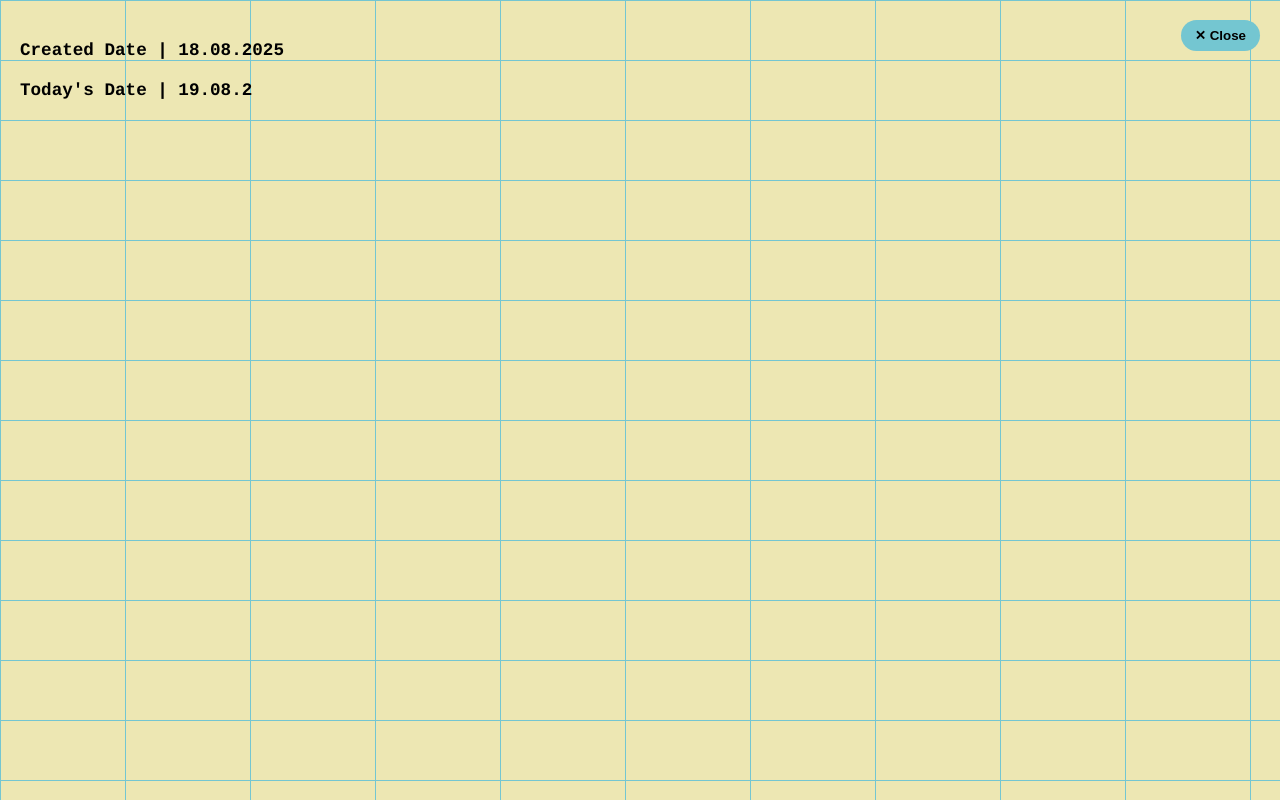
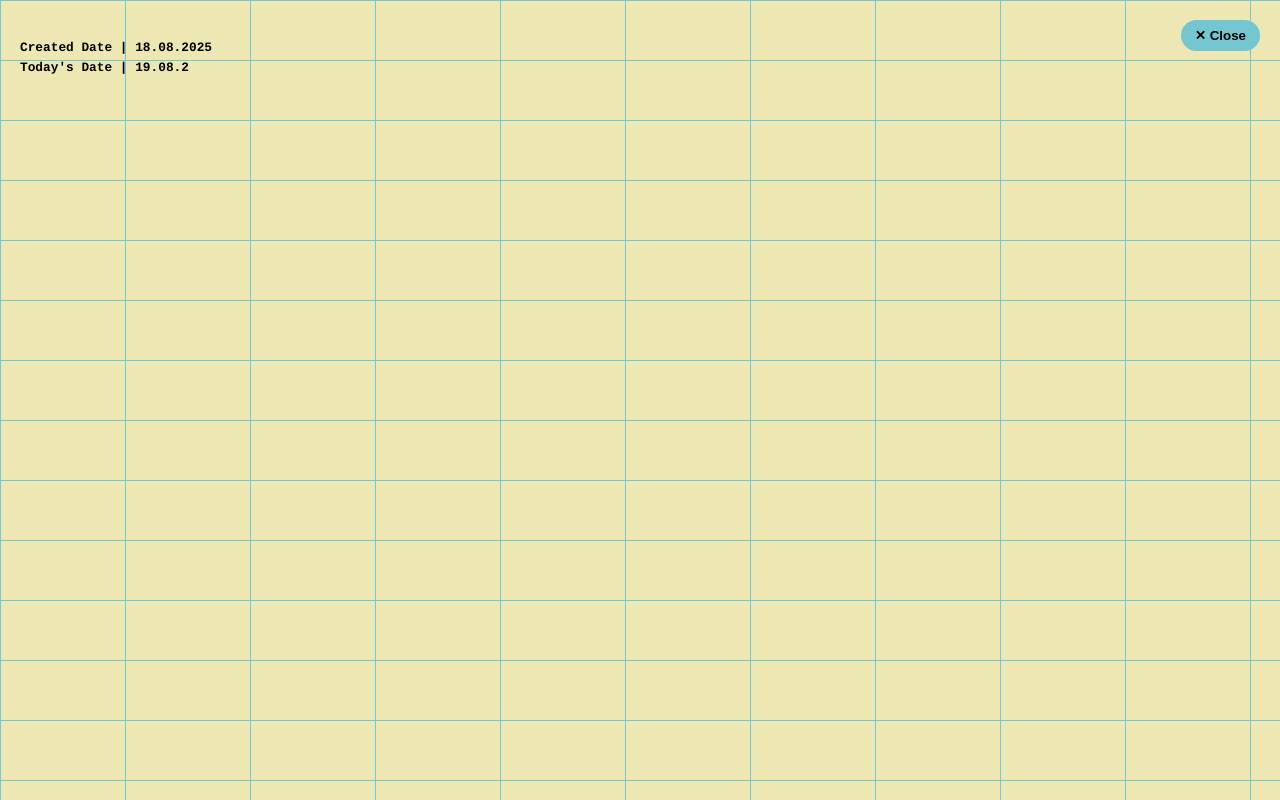
Before and after one commit to manavdadwal/Mission-Apology, a plain HTML site: page index.html in a window 1280 px wide. Both pictures are taken after a click on the picture 640 px from the left and 411 px from the top of the page. Drawn offline with Linux system fonts and the light colour scheme.

Commit message:
Fixed the position of the date.

```diff
--- a/script.js
+++ b/script.js
@@ -11,7 +11,7 @@ const month = (date.getMonth() + 1).toString().padStart(2, "0");
 const day = date.getDate().toString().padStart(2, "0");
 const customFormat = `${day}.${month}.${year}`;
 
-const headerMessage = `Mission Apology`;
+const headerMessage = `Mission Apology.`;
 const message = `At this very moment, you’re probably thinking, 'what is this guy even up to now?'.\nBut honestly, I do realized that what I did was definitely not cool.\nNot being used to these things, the thought was it might work, but yeah… that turned out pretty foolish.\nAnd about the whole BKC thing, I wasn’t even there that day 😅. It was just meant as a tease, something fun, but never imagined it might give you the wrong impression (which I truly never meant).\nProbably ended up looking way more silly than necessary, but that’s not really who I am.\nThe only thought was to build a good friendship, and it would be a shame to ruin the friendship jo “shuru hote hi khatam hogayi.”\nOh, and since you know punjabi too (source : LinkedIn), here’s the official apology in punjabi:\n'Oye sorry yaar, hun gussa thalle rakh de aur mainu maaf kardey.”\nI should’ve said this that day itself, but things felt a little heated, so I thought, 'chalo, better save it for later.'
         `;
 const date2Val = `Today's Date | ${customFormat}`;
--- a/style.css
+++ b/style.css
@@ -75,16 +75,16 @@ body {
     left: 20px;
     font-weight: bold;
     font-family: courier;
-    font-size: 1.1rem;
+    font-size: 0.8rem;
 }
 
 #date2 {
     position: absolute;
-    top: 80px;
+    top: 60px;
     left: 20px;
     font-weight: bold;
     font-family: courier;
-    font-size: 1.1rem;
+    font-size: 0.8rem;
 }
 
 /* Close button */
```
